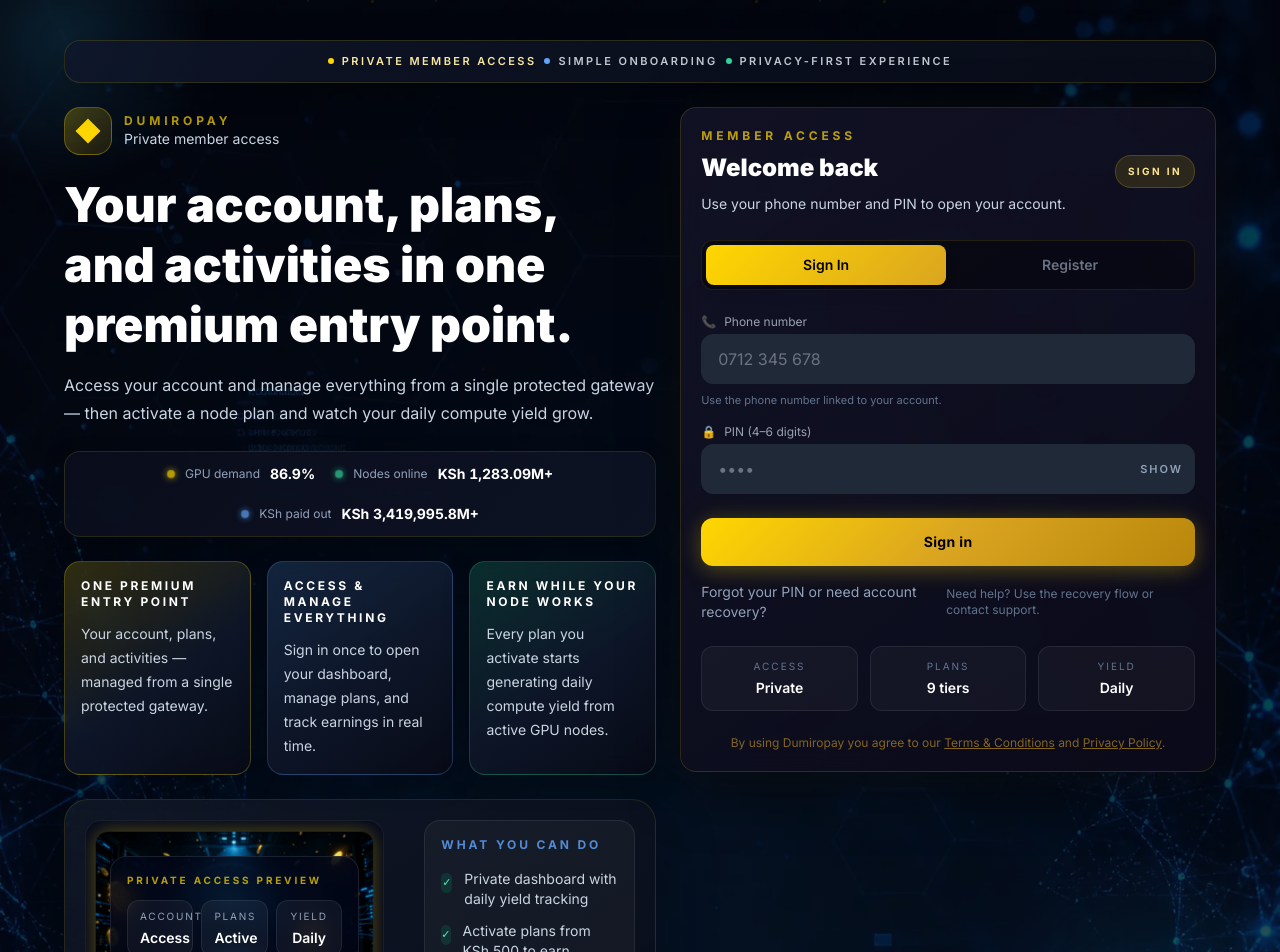
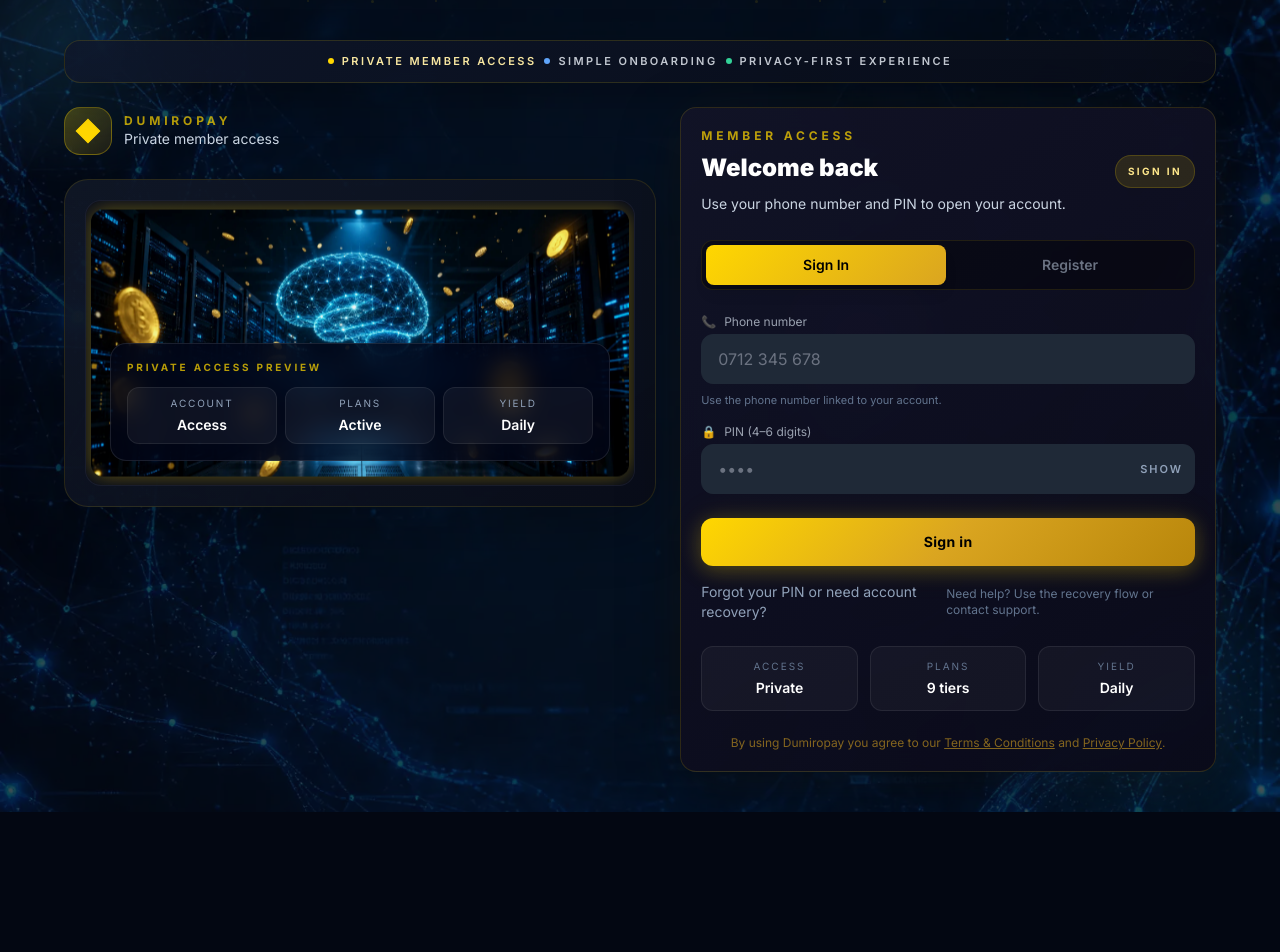
Before and after one commit to Hacker254Mwalo/Hacker254Mwalo, a React (Vite) app: page /login in a window 1280 px wide. Shown: the top 952 px of the page. After the commit the page ends 812 px from the top, so only its background shows below. Built offline with nearby package versions, Linux system fonts and the light colour scheme.

Commit message:
Remove headline, 3 cards, live stats, and What-you-can-do from AuthPage per user request

```diff
--- a/src/pages/AuthPage.jsx
+++ b/src/pages/AuthPage.jsx
@@ -389,52 +389,6 @@
                     <p className="text-sm text-slate-300">Private member access</p>
                   </div>
                 </div>
-
-                <h1 className="max-w-xl text-4xl font-black leading-tight text-white md:text-5xl">
-                  Your account, plans, and activities in one premium entry point.
-                </h1>
-                <p className="mt-4 max-w-2xl text-sm leading-7 text-slate-300 md:text-base">
-                  Access your account and manage everything from a single protected gateway — then activate a node plan and watch your daily compute yield grow.
-                </p>
-              </div>
-
-                {/* ── Live stats strip ─────────────────────────────────────────── */}
-                <div
-                  className="flex flex-wrap items-center justify-center gap-5 rounded-2xl px-5 py-3"
-                  style={{
-                    background: 'linear-gradient(135deg, rgba(10,14,28,0.92) 0%, rgba(15,20,38,0.88) 100%)',
-                    border: '1px solid rgba(255,215,0,0.12)',
-                    boxShadow: '0 8px 24px rgba(0,0,0,0.24)',
-                  }}
-                >
-                  {LIVE_STATS.map((stat) => (
-                    <div key={stat.label} className="flex items-center gap-2.5">
-                      <span
-                        className="h-2 w-2 rounded-full"
-                        style={{ background: stat.color, boxShadow: `0 0 8px ${stat.color}`, animation: 'pulseDot 2s ease-in-out infinite' }}
-                      />
-                      <span className="text-xs text-slate-400">{stat.label}</span>
-                      <LiveValue stat={stat} />
-                    </div>
-                  ))}
-                </div>
-
-                <div className="grid gap-4 md:grid-cols-3">
-                {STATUS_CARDS.map((card) => (
-                  <div
-                    key={card.title}
-                    className="rounded-2xl p-4"
-                    style={{
-                      background: `linear-gradient(145deg, ${card.accent} 0%, rgba(15,23,42,0.86) 55%, rgba(8,11,22,0.95) 100%)`,
-                      border: `1px solid ${card.border}`,
-                      boxShadow: '0 8px 28px rgba(0,0,0,0.22)',
-                      backdropFilter: 'blur(12px)',
-                    }}
-                  >
-                    <p className="text-xs font-bold uppercase tracking-[0.22em] text-white">{card.title}</p>
-                    <p className="mt-3 text-sm leading-6 text-slate-300">{card.body}</p>
-                  </div>
-                ))}
               </div>
 
               <div
@@ -445,7 +399,6 @@
                   boxShadow: '0 20px 60px rgba(0,0,0,0.3)',
                 }}
               >
-                <div className="grid gap-0 lg:grid-cols-[1.15fr_0.85fr]">
                 <div className="p-5">
                   <div className="relative overflow-hidden rounded-2xl border border-white/8 bg-slate-950/60 p-3">
                     <img
@@ -464,21 +417,6 @@
                           </div>
                         ))}
                       </div>
-                      </div>
-                    </div>
-                  </div>
-
-                  <div className="p-5">
-                    <div className="rounded-2xl border border-white/8 bg-white/4 p-4">
-                      <p className="text-xs font-bold uppercase tracking-[0.24em]" style={{ color: 'rgba(96,165,250,0.82)' }}>What you can do</p>
-                      <ul className="mt-4 space-y-3">
-                        {ACCESS_FEATURES.map((feature) => (
-                          <li key={feature} className="flex items-start gap-3 text-sm text-slate-300">
-                            <span className="mt-1 inline-flex h-5 w-5 items-center justify-center rounded-full bg-emerald-500/15 text-[11px] text-emerald-300">✓</span>
-                            <span>{feature}</span>
-                          </li>
-                        ))}
-                      </ul>
                     </div>
                   </div>
                 </div>
```
Lines whose indentation alone changed are shown as unchanged.
